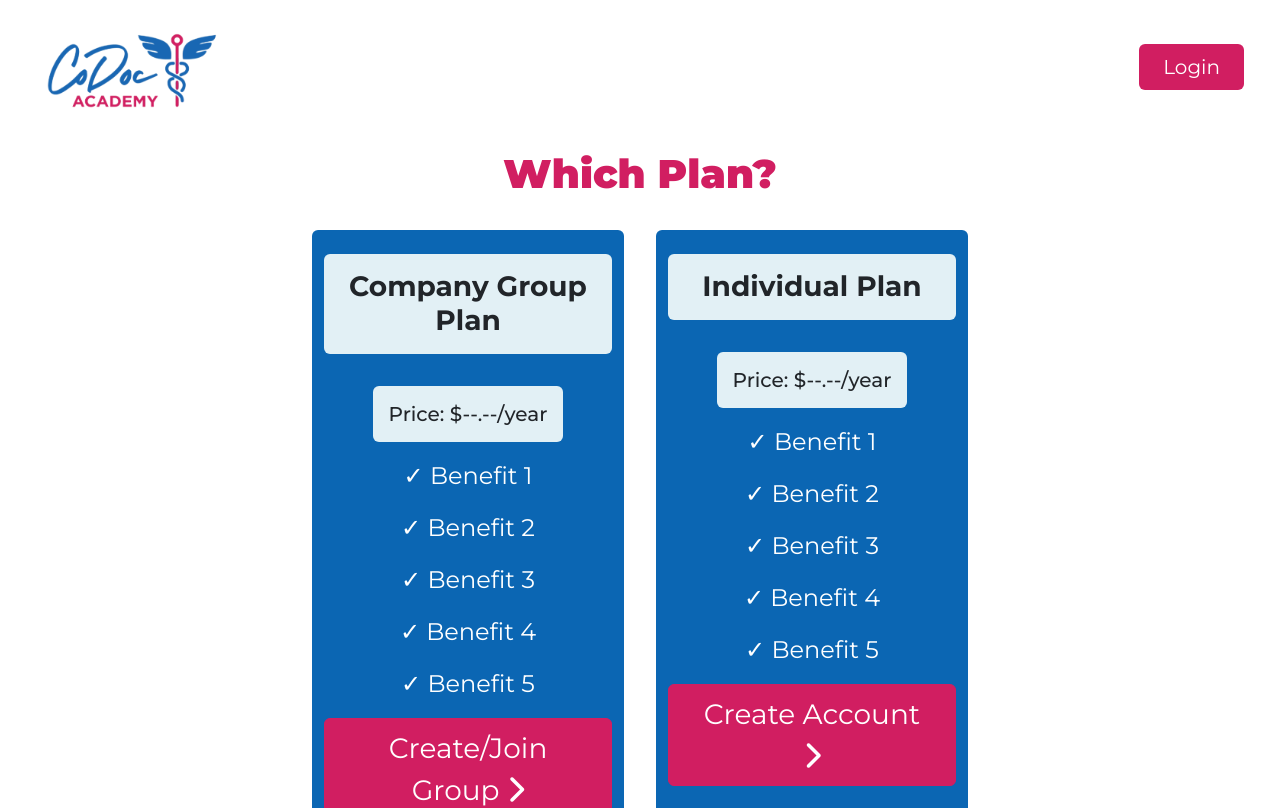
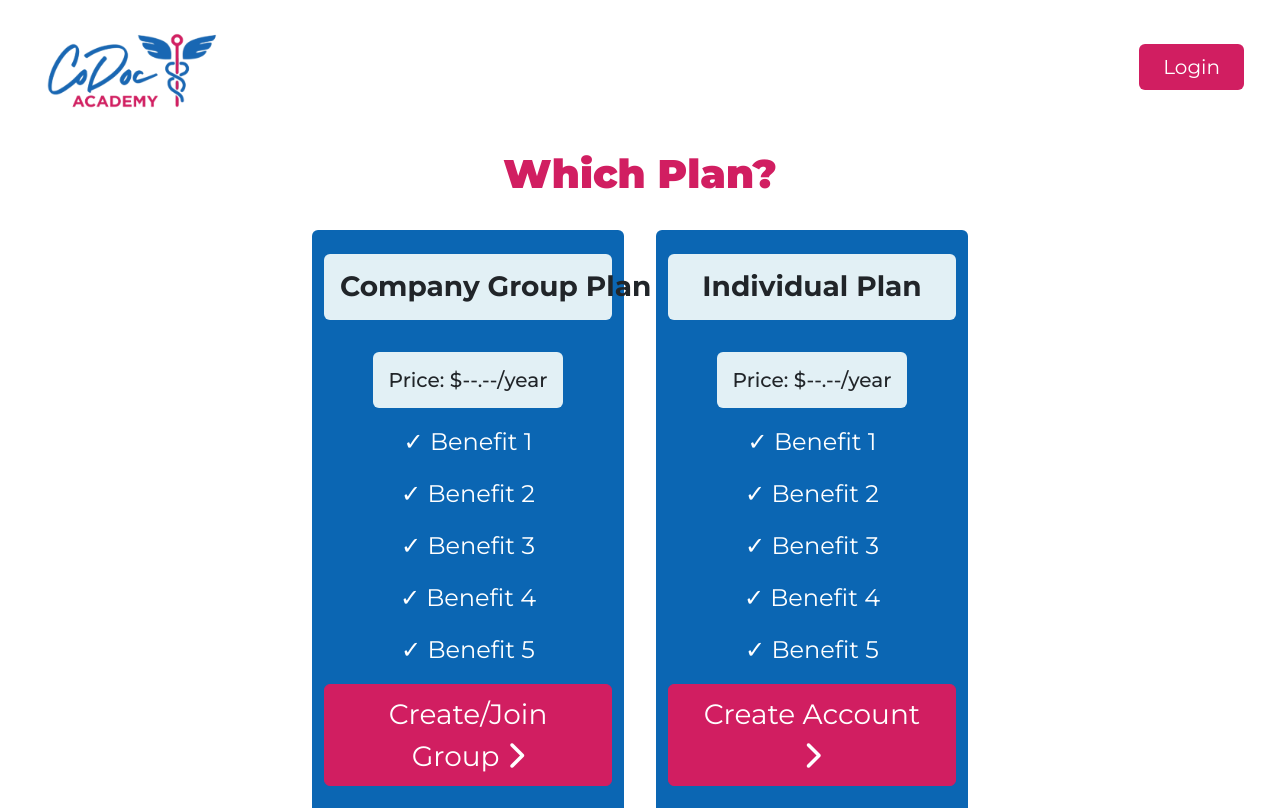
Before and after one commit to ananyaSub955/CodocAcademy, a React (Vite) app: page /signUpPlans in a window 1280 px wide. Shown: the top 808 px of the page. Built offline with nearby package versions, Linux system fonts and the light colour scheme.

Commit message:
Update SignUpPlans.jsx

```diff
--- a/src/pages/SignUpPlans.jsx
+++ b/src/pages/SignUpPlans.jsx
@@ -12,7 +12,7 @@ const SignUpPlans = () => {
             <div className="row justify-content-center m-3">
                 <div className="col-12 col-md-3 bg-ultramarine mx-md-3 mb-3 mb-md-0 rounded">
                     {/* fs = font size  fw = font weight*/}
-                    <h2 className="bg-lightBlue rounded p-3 text-center my-4 fs-3 fs-md-2 fw-bold">
+                    <h2 className="bg-lightBlue rounded p-3 text-center my-4 fs-3 fs-md-2 fw-bold" style = {{maxHeight: '100px', textWrap:'nowrap'}}>
                         Company Group Plan
                     </h2>
 
```
